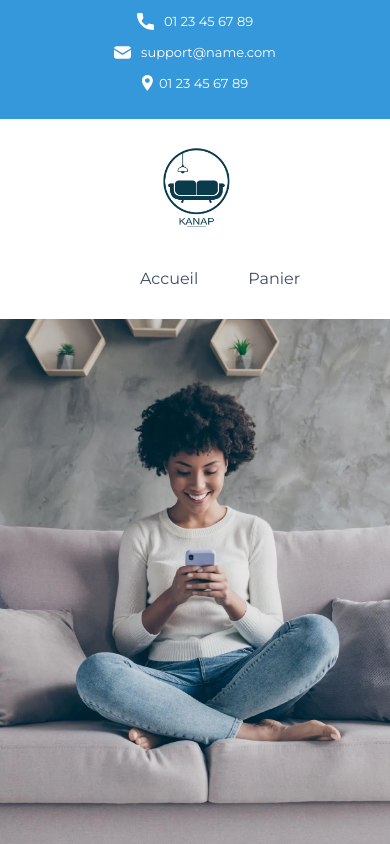
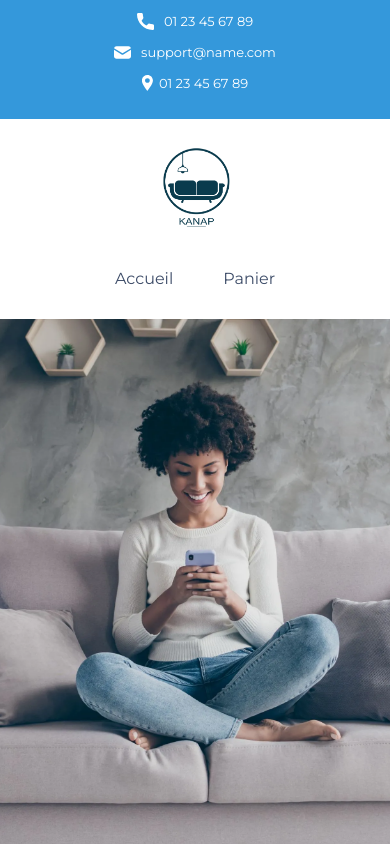
Before and after one commit to mlaversin/OC_5_Kanap, a plain HTML site: page front/html/index.html in a window 390 px wide. Shown: the top 844 px of the page. Drawn offline with Linux system fonts and the light colour scheme; no server answers.

Commit message:
remove margin on nav in mobile version

```diff
--- a/front/css/style.css
+++ b/front/css/style.css
@@ -254,7 +254,7 @@ footer .footerSecondary {
     padding: 0;
     line-height: 80px;
   }
-  .menu nav ul a:first-child li {
+  .menu nav ul li:first-child {
     margin-left: 0;
   }
   .items a {
```
